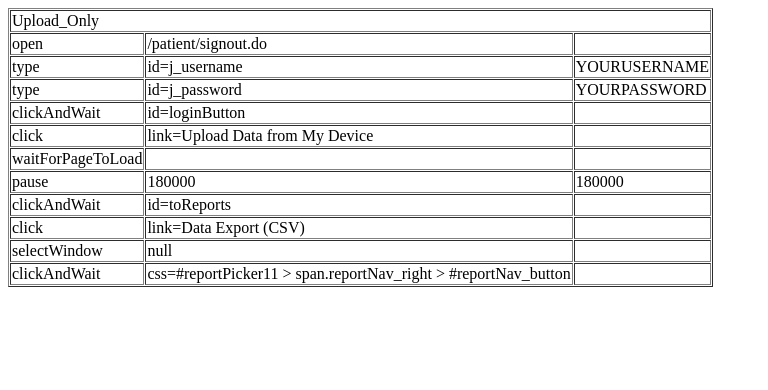
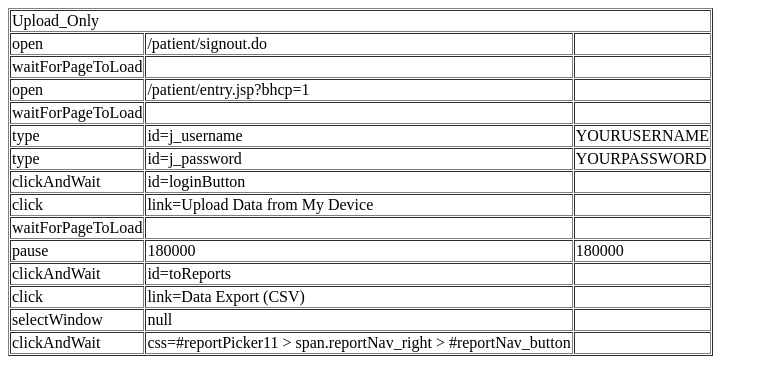
Before and after one commit to bewest/mmcsv, a website: page Selenium_Upload_Example.html in a window 1280 px wide. Shown: the whole page, without its empty margins (0-768 px from the left). Drawn offline with Linux system fonts and the light colour scheme.

Commit message:
Decimal comma handling and CareLink tweak
Updated mmcsv640g.sh to deal with decimal comma use in some regions
(lines 146, 147); updated Selenium_Upload_Example.html to deal with
apparent change to CareLink login from non-recommended browser - Use
this if the script get's 'stuck' at the Required Settings / "Continue"
page

```diff
--- a/Selenium_Upload_Example.html
+++ b/Selenium_Upload_Example.html
@@ -14,6 +14,21 @@
 <tr>
 	<td>open</td>
 	<td>/patient/signout.do</td>
+	<td></td>
+</tr>
+<tr>
+	<td>waitForPageToLoad</td>
+	<td></td>
+	<td></td>
+</tr>
+<tr>
+	<td>open</td>
+	<td>/patient/entry.jsp?bhcp=1</td>
+	<td></td>
+</tr>
+<tr>
+	<td>waitForPageToLoad</td>
+	<td></td>
 	<td></td>
 </tr>
 <tr>
```
Also changed, not shown: 2 other files.
